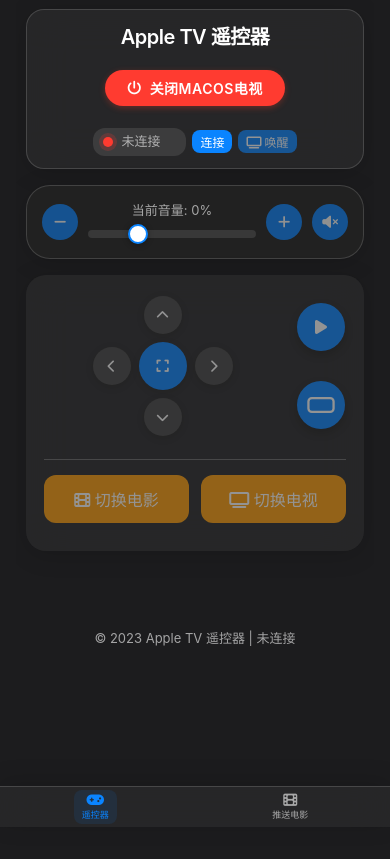
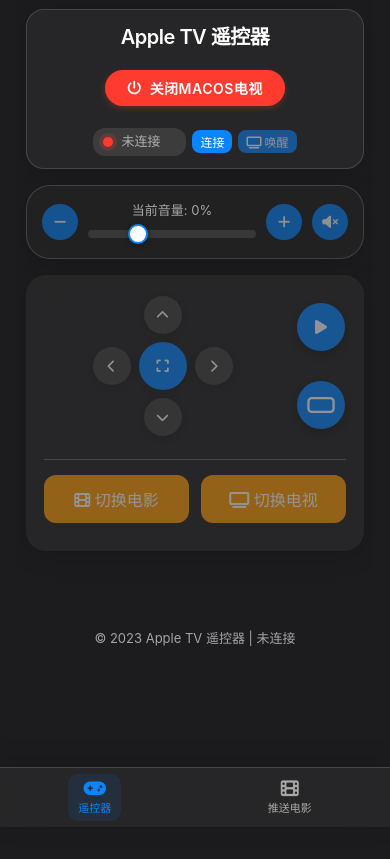
Before and after one commit to Charles-Hello/apptv, a Flask app: page / in a window 390 px wide. Shown: the part 17-876 px from the top of the page. Run offline with Flask 2, Linux system fonts and the light colour scheme; some libraries are stand-ins or nearby versions.

Commit message:
优化样式，调整footer和tab项的内边距、字体大小及对齐方式，提升整体用户体验。

```diff
--- a/static/styles.css
+++ b/static/styles.css
@@ -95,6 +95,7 @@
     font-size: 12px;
     color: var(--apple-dark-text-secondary);
     margin-top: 8px;
+    text-align: center;
 }
 
 .progress-bar-container {
@@ -1376,7 +1377,7 @@
     border-top: 1px solid var(--apple-dark-border);
     display: flex;
     justify-content: space-around;
-    padding: 4px 0;
+    padding: 8px 0;
     z-index: 1000;
     box-shadow: 0 -4px 24px rgba(0, 0, 0, 0.15);
 }
@@ -1385,12 +1386,12 @@
     display: flex;
     flex-direction: column;
     align-items: center;
-    padding: 4px 12px;
+    padding: 8px 16px;
     cursor: pointer;
     transition: all 0.3s ease;
-    border-radius: 8px;
+    border-radius: 10px;
     color: var(--apple-dark-text-secondary);
-    min-width: 50px;
+    min-width: 70px;
 }
 
 .tab-item.active {
@@ -1409,12 +1410,12 @@
 }
 
 .tab-item i {
-    font-size: 16px;
-    margin-bottom: 2px;
+    font-size: 20px;
+    margin-bottom: 4px;
 }
 
 .tab-item span {
-    font-size: 10px;
+    font-size: 12px;
     font-weight: 500;
 }
 
@@ -1422,7 +1423,7 @@
 .main-content {
     width: 100%;
     height: 100vh;
-    padding-bottom: 50px;
+    padding-bottom: 65px;
     overflow-y: auto;
     box-sizing: border-box;
 }
@@ -1456,7 +1457,7 @@
 
 .movie-iframe-container {
     width: 100%;
-    height: calc(100vh - 50px);
+    height: calc(100vh - 65px);
     background: var(--apple-dark-bg);
 }
 
@@ -1470,33 +1471,33 @@
 /* 鍝嶅簲寮忚皟鏁?*/
 @media (max-width: 480px) {
     .tab-navigation {
-        padding: 3px 0;
+        padding: 6px 0;
     }
 
     .tab-item {
-        padding: 3px 8px;
-        min-width: 40px;
+        padding: 5px 10px;
+        min-width: 50px;
     }
 
     .tab-item i {
-        font-size: 14px;
-        margin-bottom: 1px;
+        font-size: 18px;
+        margin-bottom: 3px;
     }
 
     .tab-item span {
-        font-size: 9px;
+        font-size: 11px;
     }
 
     .main-content {
-        padding-bottom: 50px;
+        padding-bottom: 65px;
     }
 
     .movie-iframe-container {
-        height: calc(100vh - 50px);
+        height: calc(100vh - 65px);
     }
 
     #remote-content.active {
-        min-height: calc(100vh - 50px);
+        min-height: calc(100vh - 65px);
         padding: 10px;
     }
 }
```
